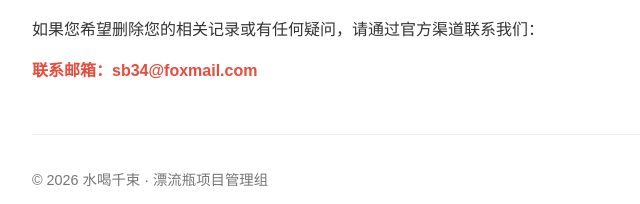
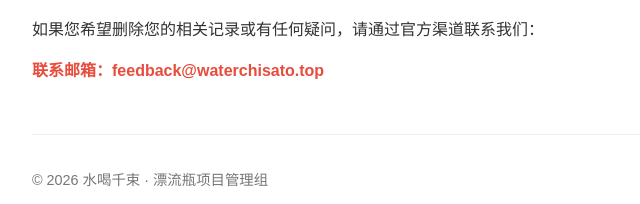
Before and after one commit to WaterChisato/Helps, a plain HTML site: page help/post13.html in a window 1280 px wide. Shown: the part 1033-1237 px from the top of the page, 208-848 px from the left. Drawn offline with Linux system fonts and the light colour scheme.

Commit message:
Update post13.html

```diff
--- a/help/post13.html
+++ b/help/post13.html
@@ -47,7 +47,7 @@
 
     <h2>5. 联系与撤回</h2>
     <p>如果您希望删除您的相关记录或有任何疑问，请通过官方渠道联系我们：</p>
-    <p class="highlight">联系邮箱：sb34@foxmail.com</p>
+    <p class="highlight">联系邮箱：feedback@waterchisato.top</p>
 
     <div class="footer">
         <p>© 2026 水喝千束 · 漂流瓶项目管理组</p>
```
